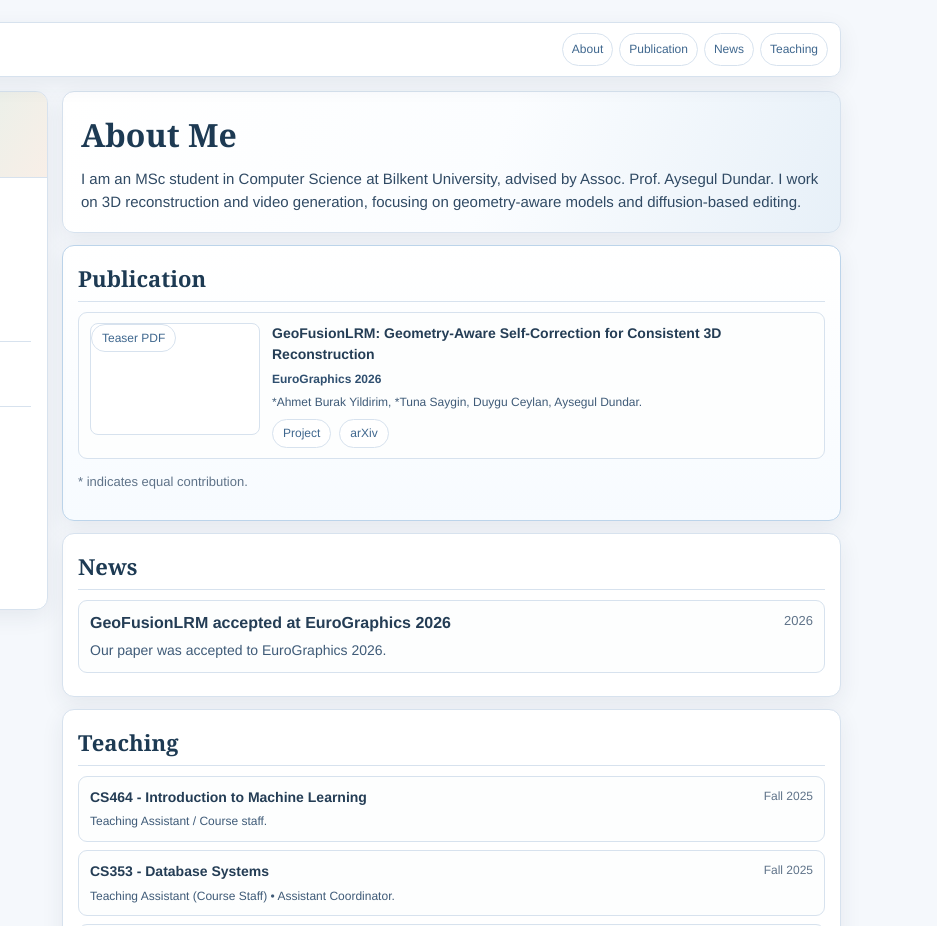
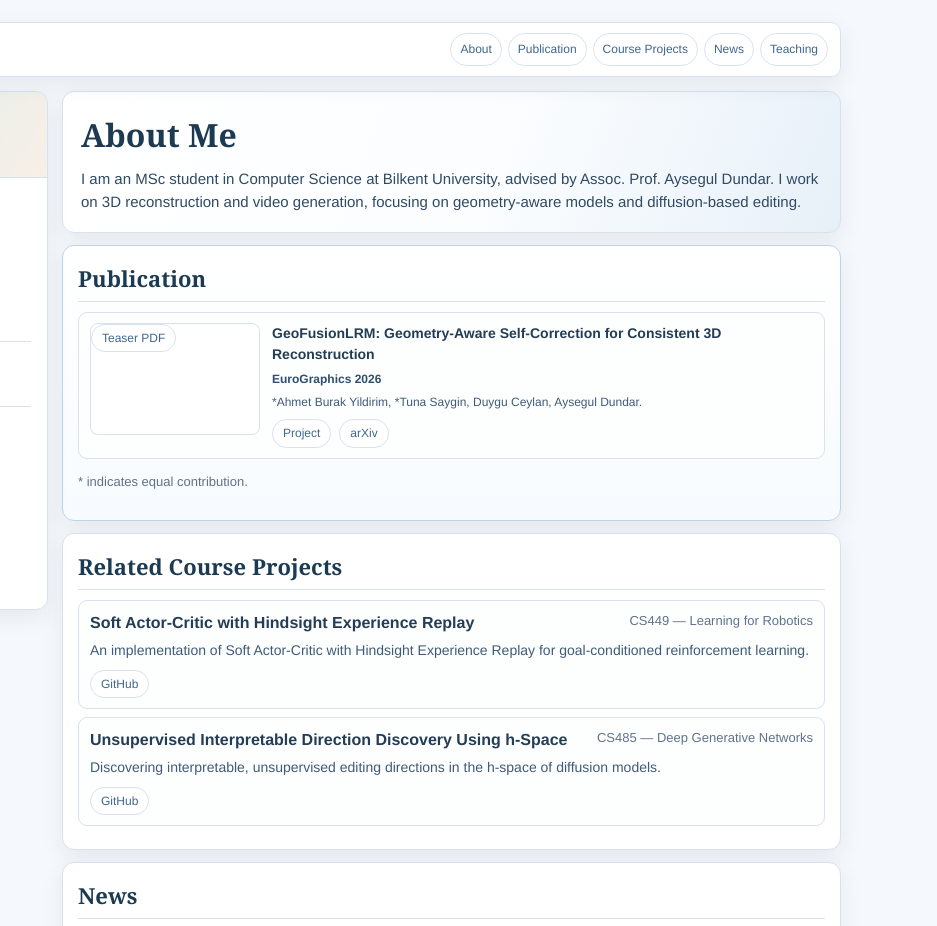
Before and after one commit to TunaSaygin/tunasaygin.github.io, a plain HTML site: page index.html in a window 1280 px wide. Shown: the top 926 px of the page, 343-1280 px from the left. Drawn offline with Linux system fonts and the light colour scheme.

Commit message:
added related course project parts

```diff
--- a/index.html
+++ b/index.html
@@ -324,6 +324,7 @@
       <nav class="nav-links" aria-label="Site sections">
         <a href="#about">About</a>
         <a href="#publications">Publication</a>
+        <a href="#course-projects">Course Projects</a>
         <a href="#news">News</a>
         <a href="#teaching">Teaching</a>
       </nav>
@@ -433,6 +434,30 @@
           <p class="muted">* indicates equal contribution.</p>
         </section>
 
+        <section class="section" id="course-projects">
+          <h2>Related Course Projects</h2>
+          <article class="item">
+            <div class="row">
+              <span class="where">Soft Actor-Critic with Hindsight Experience Replay</span>
+              <span class="when">CS449 — Learning for Robotics</span>
+            </div>
+            <p class="desc">An implementation of Soft Actor-Critic with Hindsight Experience Replay for goal-conditioned reinforcement learning.</p>
+            <div class="pub-links">
+              <a class="pub-link" href="https://github.com/TunaSaygin/Soft-actor-criticwith-HER" target="_blank" rel="noreferrer">GitHub</a>
+            </div>
+          </article>
+          <article class="item">
+            <div class="row">
+              <span class="where">Unsupervised Interpretable Direction Discovery Using h-Space</span>
+              <span class="when">CS485 — Deep Generative Networks</span>
+            </div>
+            <p class="desc">Discovering interpretable, unsupervised editing directions in the h-space of diffusion models.</p>
+            <div class="pub-links">
+              <a class="pub-link" href="https://github.com/TunaSaygin/IntepretableDirectionInDiffusion" target="_blank" rel="noreferrer">GitHub</a>
+            </div>
+          </article>
+        </section>
+
 
         <section class="section" id="news">
           <h2>News</h2>
```
